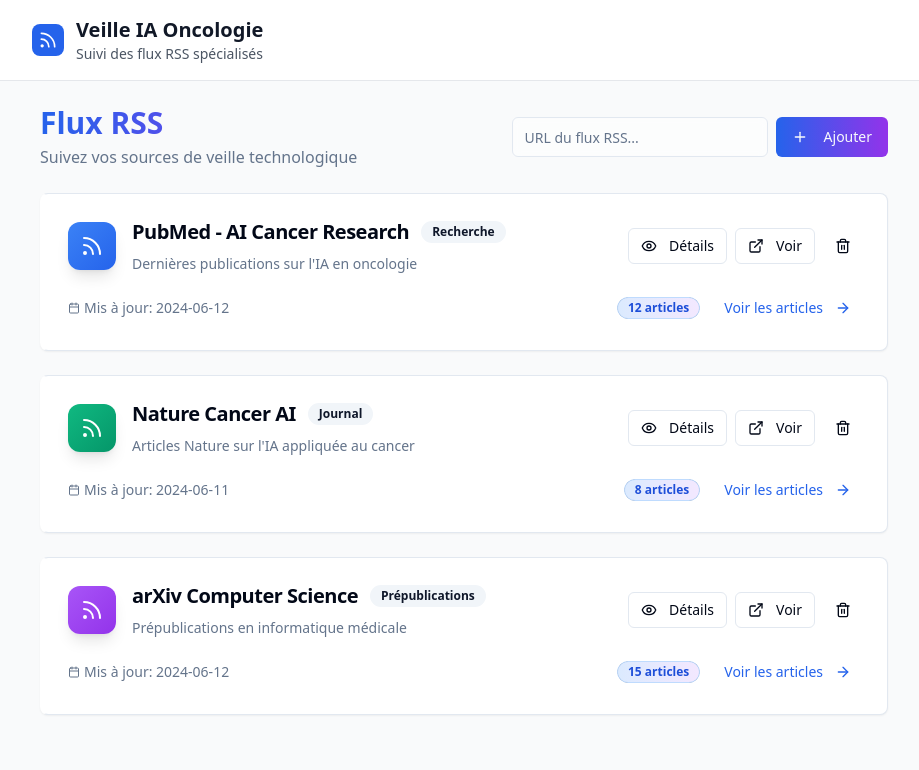
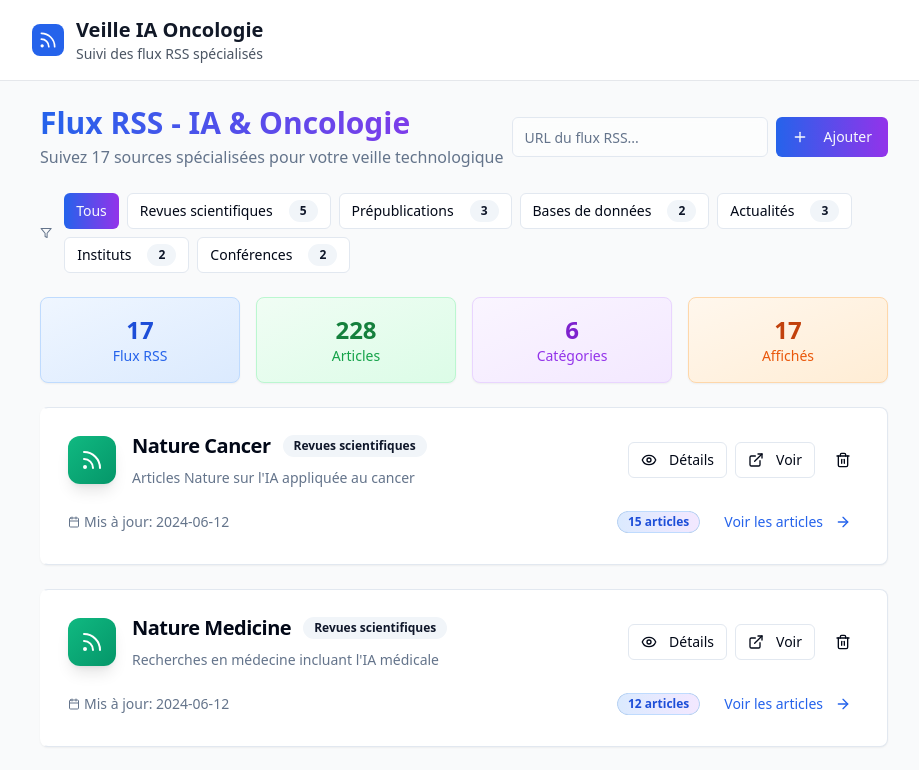
Before and after one commit to FR-TheFury/veille-ai-oncologie, a React (Vite) app: page / in a window 1280 px wide. Shown: the top 770 px of the page, without its empty margins (176-1095 px from the left). Built offline with nearby package versions, Linux system fonts and the light colour scheme.

Commit message:
feat: Integrate RSS sources
Integrate the provided RSS sources into the application, including organizing them by category and improving the interface for managing and displaying feeds and articles.

```diff
--- a/src/components/RSSFeedList.tsx
+++ b/src/components/RSSFeedList.tsx
@@ -1,6 +1,6 @@
 
 import { useState } from 'react';
-import { Rss, ExternalLink, Calendar, Plus, Trash2, Eye, ArrowRight } from 'lucide-react';
+import { Rss, ExternalLink, Calendar, Plus, Trash2, Eye, ArrowRight, Filter } from 'lucide-react';
 import { Card, CardContent, CardHeader, CardTitle } from '@/components/ui/card';
 import { Button } from '@/components/ui/button';
 import { Input } from '@/components/ui/input';
@@ -9,40 +9,198 @@ import FeedDetail from './FeedDetail';
 
 const RSSFeedList = () => {
   const [feeds] = useState([
+    // Revues scientifiques
     {
       id: 1,
-      title: "PubMed - AI Cancer Research",
-      url: "https://pubmed.ncbi.nlm.nih.gov/rss/search/...",
-      description: "Dernières publications sur l'IA en oncologie",
-      articleCount: 12,
+      title: "Nature Cancer",
+      url: "https://www.nature.com/subjects/cancer.rss",
+      description: "Articles Nature sur l'IA appliquée au cancer",
+      articleCount: 15,
       lastUpdate: "2024-06-12",
-      category: "Recherche",
-      color: "bg-gradient-to-br from-blue-500 to-blue-600"
+      category: "Revues scientifiques",
+      color: "bg-gradient-to-br from-emerald-500 to-emerald-600"
     },
     {
       id: 2,
-      title: "Nature Cancer AI",
-      url: "https://www.nature.com/subjects/cancer/rss",
-      description: "Articles Nature sur l'IA appliquée au cancer",
-      articleCount: 8,
-      lastUpdate: "2024-06-11",
-      category: "Journal",
+      title: "Nature Medicine",
+      url: "https://www.nature.com/nm.rss",
+      description: "Recherches en médecine incluant l'IA médicale",
+      articleCount: 12,
+      lastUpdate: "2024-06-12",
+      category: "Revues scientifiques",
       color: "bg-gradient-to-br from-emerald-500 to-emerald-600"
     },
     {
       id: 3,
+      title: "Cell",
+      url: "https://www.cell.com/cell/current.rss",
+      description: "Publications Cell sur la biologie du cancer et l'IA",
+      articleCount: 8,
+      lastUpdate: "2024-06-11",
+      category: "Revues scientifiques",
+      color: "bg-gradient-to-br from-emerald-500 to-emerald-600"
+    },
+    {
+      id: 4,
+      title: "Science Translational Medicine",
+      url: "https://www.science.org/rss/journal_stm.xml",
+      description: "Médecine translationnelle et IA",
+      articleCount: 10,
+      lastUpdate: "2024-06-11",
+      category: "Revues scientifiques",
+      color: "bg-gradient-to-br from-emerald-500 to-emerald-600"
+    },
+    {
+      id: 5,
+      title: "The Lancet Oncology",
+      url: "https://www.thelancet.com/journals/lanonc/rss.xml",
+      description: "Oncologie clinique et recherche",
+      articleCount: 14,
+      lastUpdate: "2024-06-11",
+      category: "Revues scientifiques",
+      color: "bg-gradient-to-br from-emerald-500 to-emerald-600"
+    },
+
+    // Prépublications
+    {
+      id: 6,
       title: "arXiv Computer Science",
       url: "https://arxiv.org/rss/cs",
       description: "Prépublications en informatique médicale",
-      articleCount: 15,
+      articleCount: 25,
       lastUpdate: "2024-06-12",
       category: "Prépublications",
       color: "bg-gradient-to-br from-purple-500 to-purple-600"
+    },
+    {
+      id: 7,
+      title: "bioRxiv",
+      url: "https://connect.biorxiv.org/biorxiv_xml.php?subject=cancer_biology",
+      description: "Prépublications en biologie du cancer",
+      articleCount: 18,
+      lastUpdate: "2024-06-12",
+      category: "Prépublications",
+      color: "bg-gradient-to-br from-purple-500 to-purple-600"
+    },
+    {
+      id: 8,
+      title: "medRxiv",
+      url: "https://connect.medrxiv.org/medrxiv_xml.php?subject=oncology",
+      description: "Prépublications médicales en oncologie",
+      articleCount: 22,
+      lastUpdate: "2024-06-12",
+      category: "Prépublications",
+      color: "bg-gradient-to-br from-purple-500 to-purple-600"
+    },
+
+    // Bases de données
+    {
+      id: 9,
+      title: "PubMed - AI Cancer Research",
+      url: "https://pubmed.ncbi.nlm.nih.gov/rss/search/1uGOLZTlGpNJJhSnW6ZRZGLJz9dWjQ-FQIrmDYv2TaVpfUOoVR/?limit=20&utm_campaign=pubmed-2&fc=20211105010759",
+      description: "Dernières publications sur l'IA en oncologie",
+      articleCount: 30,
+      lastUpdate: "2024-06-12",
+      category: "Bases de données",
+      color: "bg-gradient-to-br from-blue-500 to-blue-600"
+    },
+    {
+      id: 10,
+      title: "IEEE Xplore - Medical AI",
+      url: "https://ieeexplore.ieee.org/rss/TOC10206.RSS",
+      description: "Technologies IEEE en IA médicale",
+      articleCount: 16,
+      lastUpdate: "2024-06-11",
+      category: "Bases de données",
+      color: "bg-gradient-to-br from-blue-500 to-blue-600"
+    },
+
+    // Actualités et magazines
+    {
+      id: 11,
+      title: "MIT Technology Review - AI",
+      url: "https://www.technologyreview.com/topic/artificial-intelligence/feed/",
+      description: "Actualités IA du MIT Technology Review",
+      articleCount: 8,
+      lastUpdate: "2024-06-12",
+      category: "Actualités",
+      color: "bg-gradient-to-br from-orange-500 to-orange-600"
+    },
+    {
+      id: 12,
+      title: "Nature News - AI",
+      url: "https://www.nature.com/subjects/machine-learning.rss",
+      description: "Actualités Nature sur l'apprentissage automatique",
+      articleCount: 12,
+      lastUpdate: "2024-06-11",
+      category: "Actualités",
+      color: "bg-gradient-to-br from-orange-500 to-orange-600"
+    },
+    {
+      id: 13,
+      title: "Science News - AI",
+      url: "https://www.sciencenews.org/topic/artificial-intelligence/feed",
+      description: "Actualités scientifiques sur l'IA",
+      articleCount: 6,
+      lastUpdate: "2024-06-11",
+      category: "Actualités",
+      color: "bg-gradient-to-br from-orange-500 to-orange-600"
+    },
+
+    // Instituts de recherche
+    {
+      id: 14,
+      title: "NIH News - Cancer Research",
+      url: "https://www.cancer.gov/rss/news.xml",
+      description: "Actualités du National Cancer Institute",
+      articleCount: 9,
+      lastUpdate: "2024-06-10",
+      category: "Instituts",
+      color: "bg-gradient-to-br from-teal-500 to-teal-600"
+    },
+    {
+      id: 15,
+      title: "INSERM Actualités",
+      url: "https://www.inserm.fr/actualites/feed/",
+      description: "Actualités de l'INSERM sur la recherche médicale",
+      articleCount: 7,
+      lastUpdate: "2024-06-10",
+      category: "Instituts",
+      color: "bg-gradient-to-br from-teal-500 to-teal-600"
+    },
+
+    // Conférences et organisations
+    {
+      id: 16,
+      title: "ASCO Publications",
+      url: "https://ascopubs.org/action/showFeed?type=etoc&feed=rss&jc=jco",
+      description: "Journal of Clinical Oncology",
+      articleCount: 11,
+      lastUpdate: "2024-06-09",
+      category: "Conférences",
+      color: "bg-gradient-to-br from-indigo-500 to-indigo-600"
+    },
+    {
+      id: 17,
+      title: "MICCAI Society",
+      url: "https://www.miccai.org/feed/",
+      description: "Conférence sur l'imagerie médicale et l'IA",
+      articleCount: 5,
+      lastUpdate: "2024-06-08",
+      category: "Conférences",
+      color: "bg-gradient-to-br from-indigo-500 to-indigo-600"
     }
   ]);
 
   const [newFeedUrl, setNewFeedUrl] = useState('');
   const [selectedFeedId, setSelectedFeedId] = useState<number | null>(null);
+  const [selectedCategory, setSelectedCategory] = useState<string>('Tous');
+
+  const categories = ['Tous', 'Revues scientifiques', 'Prépublications', 'Bases de données', 'Actualités', 'Instituts', 'Conférences'];
+
+  const filteredFeeds = selectedCategory === 'Tous'
+    ? feeds
+    : feeds.filter(feed => feed.category === selectedCategory);
 
   const selectedFeed = feeds.find(feed => feed.id === selectedFeedId);
 
@@ -55,10 +213,10 @@ const RSSFeedList = () => {
       <div className="flex items-center justify-between">
         <div>
           <h2 className="text-3xl font-bold bg-gradient-to-r from-blue-600 to-purple-600 bg-clip-text text-transparent">
-            Flux RSS
+            Flux RSS - IA & Oncologie
           </h2>
           <p className="text-muted-foreground mt-1">
-            Suivez vos sources de veille technologique
+            Suivez {feeds.length} sources spécialisées pour votre veille technologique
           </p>
         </div>
         <div className="flex space-x-2">
@@ -75,8 +233,70 @@ const RSSFeedList = () => {
         </div>
       </div>
 
+      {/* Filtres par catégorie */}
+      <div className="flex items-center space-x-3">
+        <Filter className="w-4 h-4 text-muted-foreground" />
+        <div className="flex flex-wrap gap-2">
+          {categories.map((category) => (
+            <Button
+              key={category}
+              variant={selectedCategory === category ? "default" : "outline"}
+              size="sm"
+              onClick={() => setSelectedCategory(category)}
+              className={selectedCategory === category
+                ? "bg-gradient-to-r from-blue-600 to-purple-600"
+                : "hover:bg-blue-50 hover:border-blue-300"
+              }
+            >
+              {category}
+              {category !== 'Tous' && (
+                <Badge variant="secondary" className="ml-2 text-xs">
+                  {feeds.filter(feed => feed.category === category).length}
+                </Badge>
+              )}
+            </Button>
+          ))}
+        </div>
+      </div>
+
+      {/* Statistiques */}
+      <div className="grid grid-cols-1 md:grid-cols-4 gap-4">
+        <Card className="bg-gradient-to-br from-blue-50 to-blue-100 border-blue-200">
+          <CardContent className="p-4">
+            <div className="text-center">
+              <p className="text-2xl font-bold text-blue-700">{feeds.length}</p>
+              <p className="text-sm text-blue-600">Flux RSS</p>
+            </div>
+          </CardContent>
+        </Card>
+        <Card className="bg-gradient-to-br from-green-50 to-green-100 border-green-200">
+          <CardContent className="p-4">
+            <div className="text-center">
+              <p className="text-2xl font-bold text-green-700">{feeds.reduce((sum, feed) => sum + feed.articleCount, 0)}</p>
+              <p className="text-sm text-green-600">Articles</p>
+            </div>
+          </CardContent>
+        </Card>
+        <Card className="bg-gradient-to-br from-purple-50 to-purple-100 border-purple-200">
+          <CardContent className="p-4">
+            <div className="text-center">
+              <p className="text-2xl font-bold text-purple-700">{categories.length - 1}</p>
+              <p className="text-sm text-purple-600">Catégories</p>
+            </div>
+          </CardContent>
+        </Card>
+        <Card className="bg-gradient-to-br from-orange-50 to-orange-100 border-orange-200">
+          <CardContent className="p-4">
+            <div className="text-center">
+              <p className="text-2xl font-bold text-orange-700">{filteredFeeds.length}</p>
+              <p className="text-sm text-orange-600">Affichés</p>
+            </div>
+          </CardContent>
+        </Card>
+      </div>
+
       <div className="grid gap-6">
-        {feeds.map((feed) => (
+        {filteredFeeds.map((feed) => (
           <Card key={feed.id} className="group hover:shadow-lg transition-all duration-300 hover:scale-[1.02] border-l-4 border-l-transparent hover:border-l-blue-500">
             <CardHeader className="pb-4">
               <div className="flex items-center justify-between">
@@ -106,7 +326,12 @@ const RSSFeedList = () => {
                     <Eye className="w-3 h-3 mr-1" />
                     Détails
                   </Button>
-                  <Button variant="outline" size="sm" className="hover:bg-green-50 hover:border-green-300 hover:text-green-700">
+                  <Button
+                    variant="outline"
+                    size="sm"
+                    onClick={() => window.open(feed.url, '_blank')}
+                    className="hover:bg-green-50 hover:border-green-300 hover:text-green-700"
+                  >
                     <ExternalLink className="w-3 h-3 mr-1" />
                     Voir
                   </Button>
```
